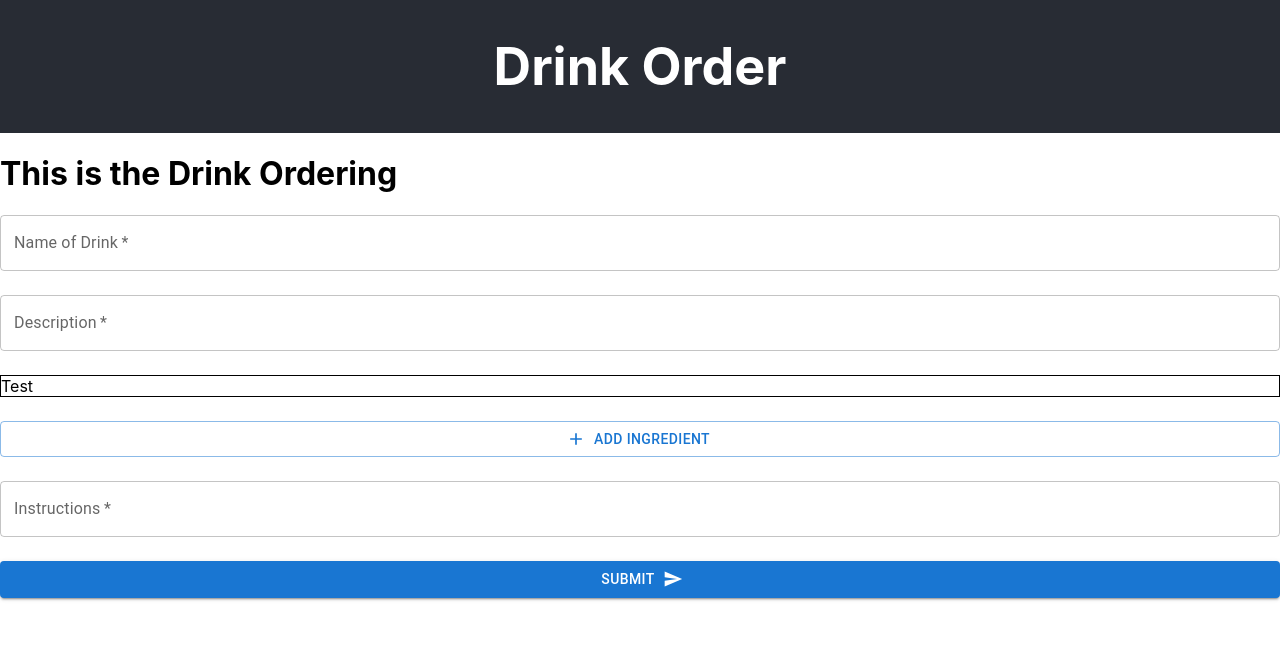
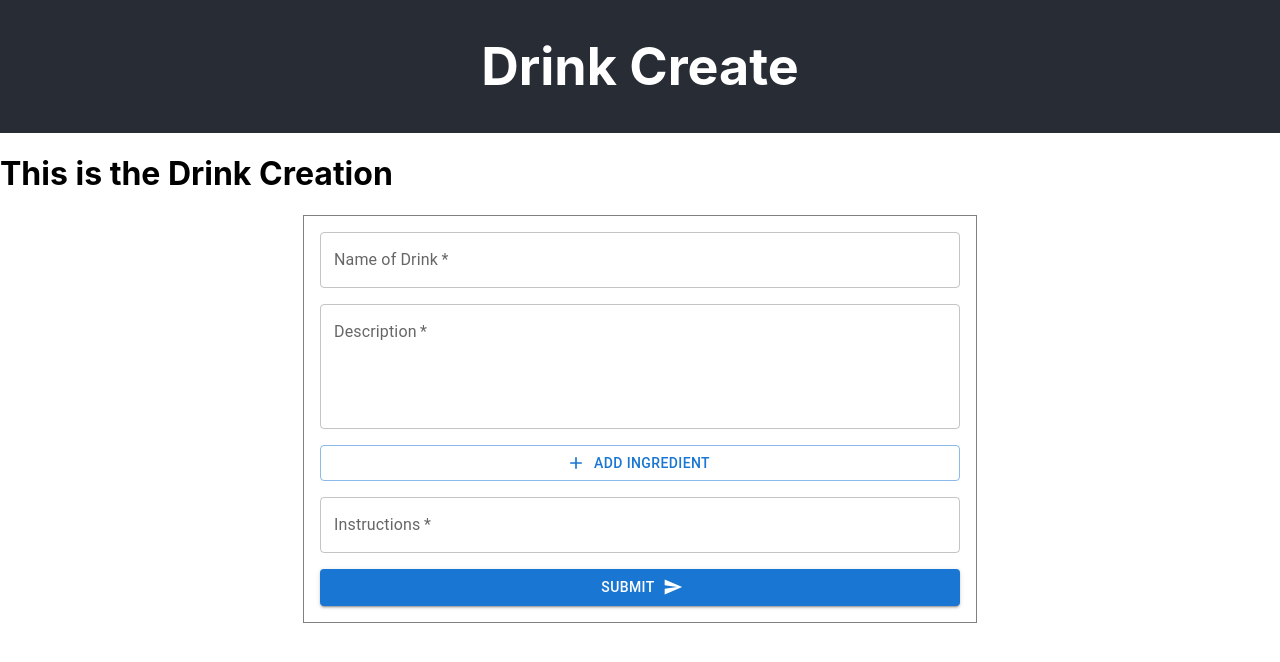
Before and after one commit to evanfp582/cocktail-site, a React (Create React App) app in the folder client/: page /CreateCocktail in a window 1280 px wide. Shown: the top 662 px of the page. Built offline with nearby package versions, Linux system fonts and the light colour scheme; no server answers.

Commit message:
Create Cocktail form stubbed

```diff
--- a/client/src/pages/CreateCocktail.jsx
+++ b/client/src/pages/CreateCocktail.jsx
@@ -6,7 +6,7 @@ import TextField from '@mui/material/TextField';
 import Stack from '@mui/material/Stack';
 import AddIcon from '@mui/icons-material/Add';
 
-const OrderView= () => {
+const CreateDrink= () => {
   const [drinkQueue, setDrinkQueue] = useState([])
   const [drinkList, setDrinkList] = useState([])
   const [name, setName] = useState("")
@@ -38,22 +38,33 @@ const OrderView= () => {
 
   return <>
     <header className="App-header">
-        <h1 className="App-title"> Drink Order</h1>
+        <h1 className="App-title"> Drink Create</h1>
     </header>
-    <div className="App-body">
-      <h1>This is the Drink Ordering</h1>
+      <h1>This is the Drink Creation</h1>
+      <Box
+        sx={{
+          display: 'flex',
+          justifyContent: 'center', // Horizontally center the Stack
+          alignItems: 'center',    // Vertically center the Stack
+        }}
+      >
         <form>
-        <Stack spacing={3}>
+          <Stack
+            sx={{
+              width: '50vw', // 50% of the viewport width
+              border: '1px solid gray', // Optional, for visualization
+              padding: 2, // Optional, some padding around the Stack content
+            }}
+            spacing={2} // Optional, adjust the spacing between items in the Stack
+          >
             <TextField required id="outlined-basic" label="Name of Drink" variant="outlined" />
             <TextField
               required
               id="outlined-multiline-flexible"
               label="Description"
+              rows={4}
               multiline
             />
-          <Box sx={{ border: 1 }}>
-            Test
-          </Box>
             <Button variant="outlined" startIcon={<AddIcon />}>
               Add Ingredient
             </Button>
@@ -68,11 +79,11 @@ const OrderView= () => {
             </Button>
           </Stack>
         </form>
-    </div>
+      </Box>
   </>
 
 }
 
 
 
-export default OrderView
+export default CreateDrink
```
Lines whose indentation alone changed are shown as unchanged.
